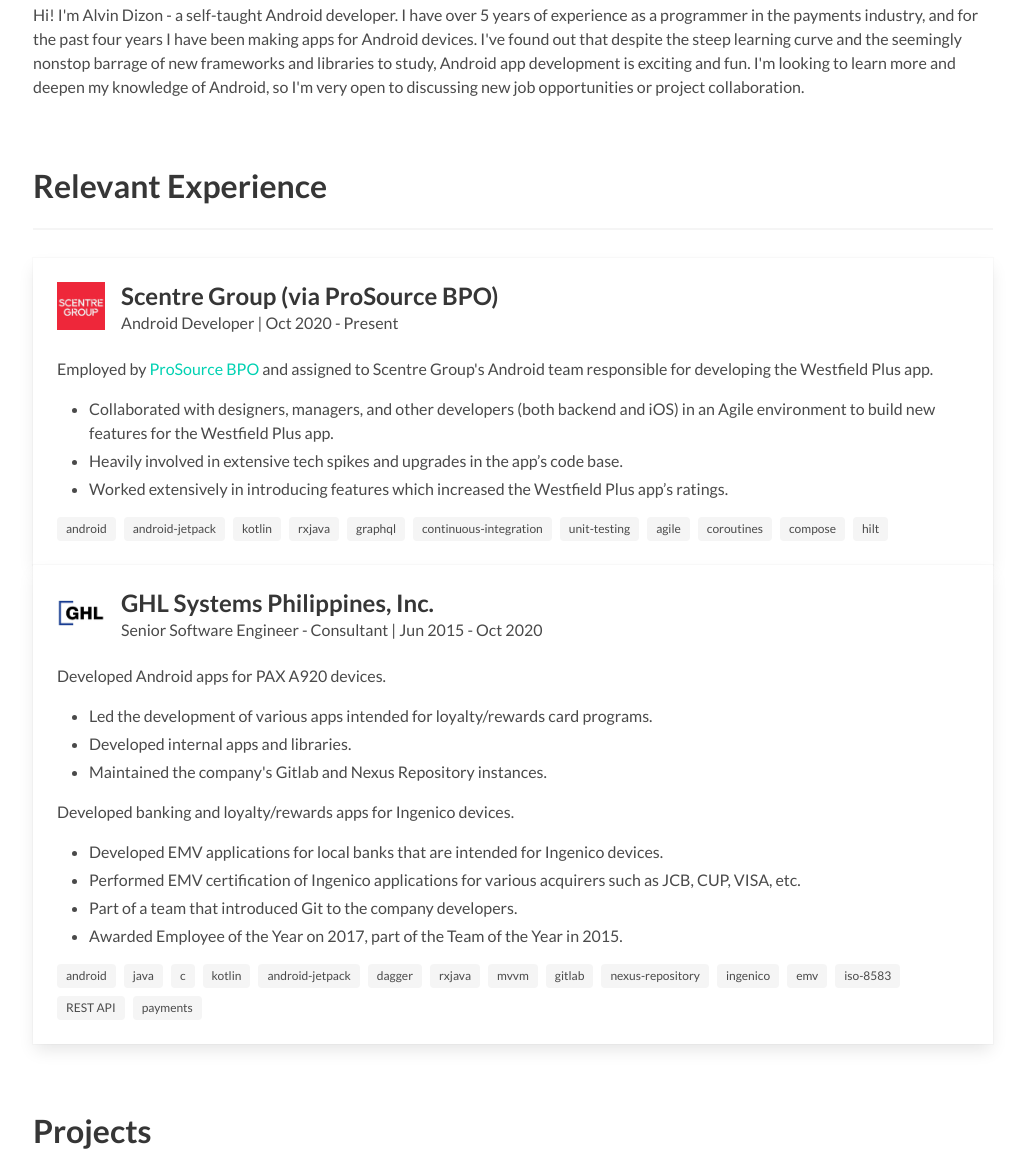
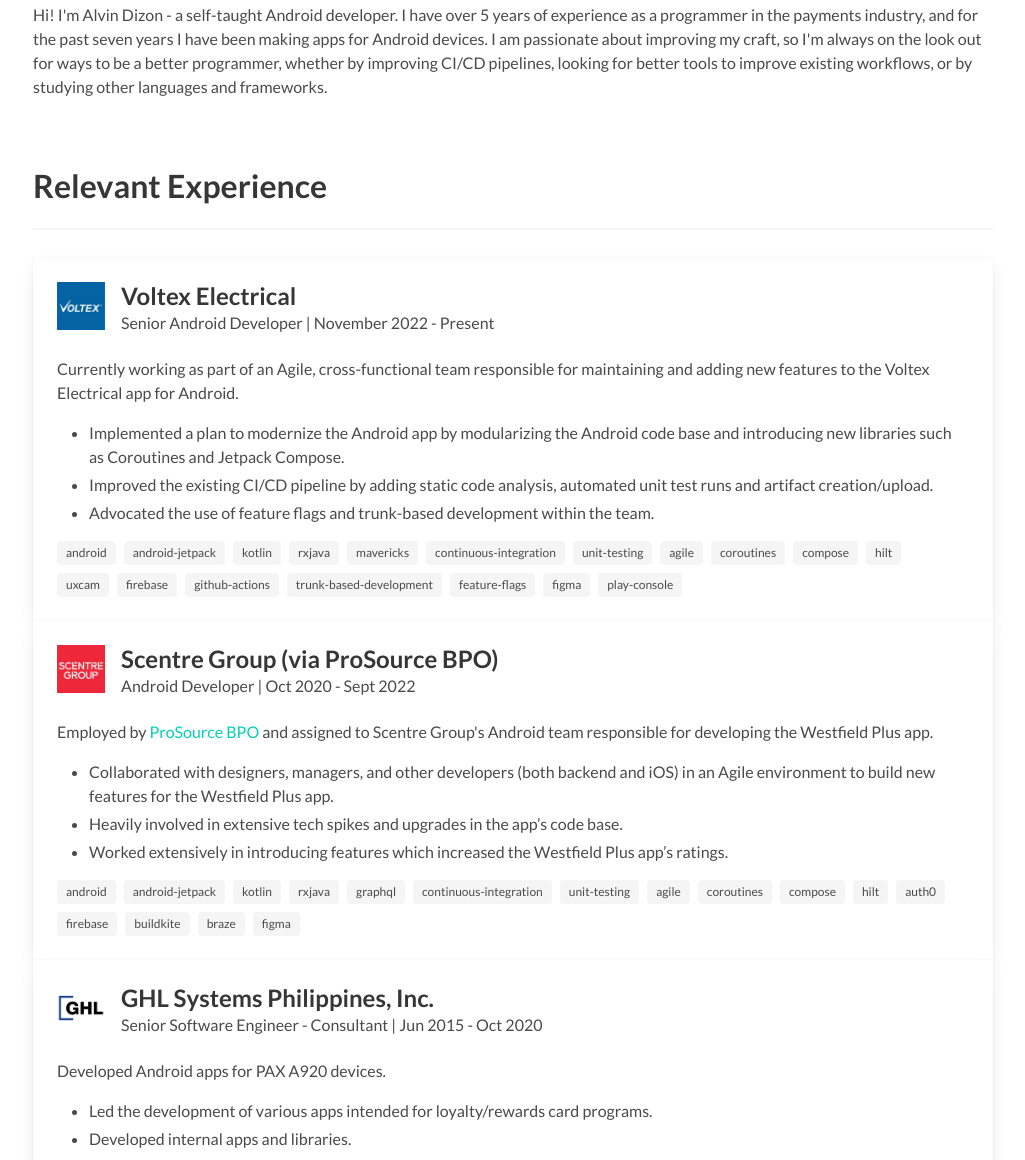
Before and after one commit to alvindizon/alvindizon.github.io, a plain HTML site: page index.html in a window 1280 px wide. Shown: the part 560-1720 px from the top of the page, without its empty margins (127-1152 px from the left). Drawn offline with Linux system fonts and the light colour scheme.

Commit message:
Add section on Voltex
Signed-off-by: Alvin Dizon <alvin.dizon91@gmail.com>

```diff
--- a/index.html
+++ b/index.html
@@ -62,9 +62,7 @@
     <div class="container">
       <h1 class="title">About Me</h1>
       <hr />
-      <p>Hi! I'm Alvin Dizon - a self-taught Android developer. I have over 5 years of experience as a programmer in the payments industry, and for the past four years I have been making apps for Android devices. I've found out that despite the steep
-        learning curve and the seemingly nonstop barrage of new frameworks and libraries to study, Android app development is exciting and fun. I'm looking to learn more and deepen my knowledge of Android, so I'm very open to discussing new job
-        opportunities or project collaboration.</p>
+      <p>Hi! I'm Alvin Dizon - a self-taught Android developer. I have over 5 years of experience as a programmer in the payments industry, and for the past seven years I have been making apps for Android devices. I am passionate about improving my craft, so I'm always on the look out for ways to be a better programmer, whether by improving CI/CD pipelines, looking for better tools to improve existing workflows, or by studying other languages and frameworks.</p>
     </div>
   </section>
   <section class="section">
@@ -76,12 +74,55 @@
           <div class="media">
             <div class="media-left">
               <figure class="image is-48x48">
+                <img src="img/voltex-logo.jpg" alt="Placeholder image">
+              </figure>
+            </div>
+            <div class="media-content">
+              <p class="title is-4">Voltex Electrical</p>
+              <p class="subtitle is-6">Senior Android Developer | <time datetime="2022-11">November 2022</time> - <time datetime="2024-10">Present</time></p>
+            </div>
+          </div>
+          <div class="content">
+            <p>Currently working as part of an Agile, cross-functional team responsible for maintaining and adding new features to the Voltex Electrical app for Android.</p>
+            <ul>
+              <li>Implemented a plan to modernize the Android app by modularizing the Android code base and introducing new libraries such as Coroutines and Jetpack Compose.</li>
+              <li>Improved the existing CI/CD pipeline by adding static code analysis, automated unit test runs and artifact creation/upload.</li>
+              <li>Advocated the use of feature flags and trunk-based development within the team.</li>
+            </ul>
+            <div class="tags">
+              <span class="tag">android</span>
+              <span class="tag">android-jetpack</span>
+              <span class="tag">kotlin</span>
+              <span class="tag">rxjava</span>
+              <span class="tag">mavericks</span>
+              <span class="tag">continuous-integration</span>
+              <span class="tag">unit-testing</span>
+              <span class="tag">agile</span>
+              <span class="tag">coroutines</span>
+              <span class="tag">compose</span>
+              <span class="tag">hilt</span>
+              <span class="tag">uxcam</span>
+              <span class="tag">firebase</span>
+              <span class="tag">github-actions</span>
+              <span class="tag">trunk-based-development</span>
+              <span class="tag">feature-flags</span>
+              <span class="tag">figma</span>
+              <span class="tag">play-console</span>
+            </div>
+          </div>
+        </div>
+      </div>
+      <div class="card">
+        <div class="card-content">
+          <div class="media">
+            <div class="media-left">
+              <figure class="image is-48x48">
                 <img src="img/scg-logo.jpg" alt="Placeholder image">
               </figure>
             </div>
             <div class="media-content">
               <p class="title is-4">Scentre Group (via ProSource BPO)</p>
-              <p class="subtitle is-6">Android Developer | <time datetime="2020-10">Oct 2020</time> - <time datetime="2022-3">Present</time></p>
+              <p class="subtitle is-6">Android Developer | <time datetime="2020-10">Oct 2020</time> - <time datetime="2022-9">Sept 2022</time></p>
             </div>
           </div>
           <div class="content">
@@ -103,6 +144,11 @@
               <span class="tag">coroutines</span>
               <span class="tag">compose</span>
               <span class="tag">hilt</span>
+              <span class="tag">auth0</span>
+              <span class="tag">firebase</span>
+              <span class="tag">buildkite</span>
+              <span class="tag">braze</span>
+              <span class="tag">figma</span>
             </div>
           </div>
         </div>
@@ -305,7 +351,7 @@
 
         <div class="content">
 
-          <p>The Westfield Plus app (Android and iOS) is the app for Scentre Group's (an Australian shopping centre company) membership program. I was responsible for developing features for the Android app such as the hero carousel, in-app ratings, and promos/competitions. </p>
+          <p>The Westfield Plus app (Android and iOS) is the app for Scentre Group's (an Australian shopping centre company) membership program. I was responsible for developing features for the Android app such as the hero carousel UI, Google sign-in in-app ratings, and promos/competitions. </p>
 
           <div class="tags">
             <span class="tag">rxjava</span>
@@ -317,6 +363,7 @@
             <span class="tag">retrofit</span>
             <span class="tag">coroutines</span>
             <span class="tag">compose</span>
+            <span class="tag">auth0</span>
           </div>
 
         </div>
```
Also changed, not shown: img/voltex-logo.jpg (added).
